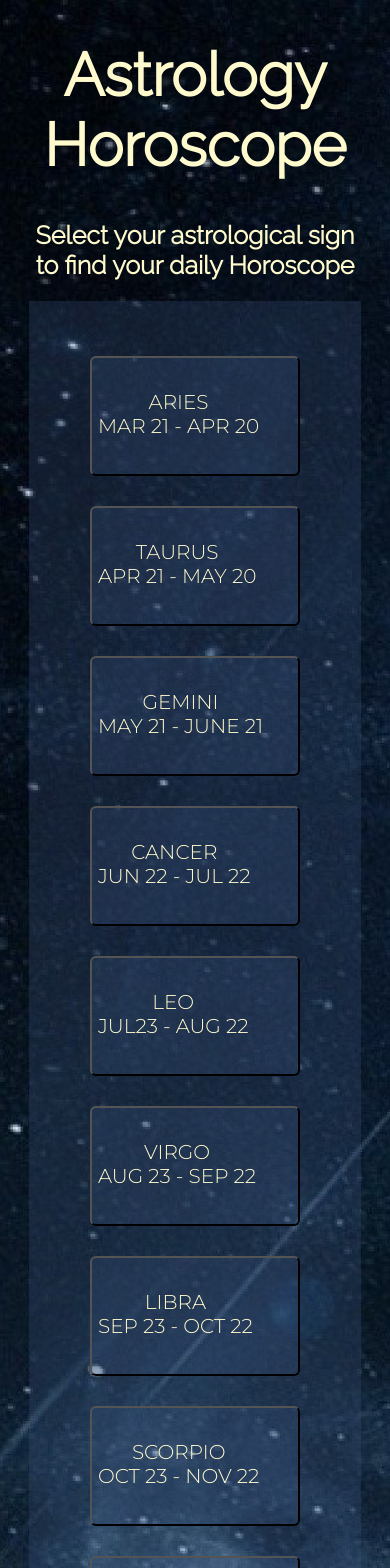
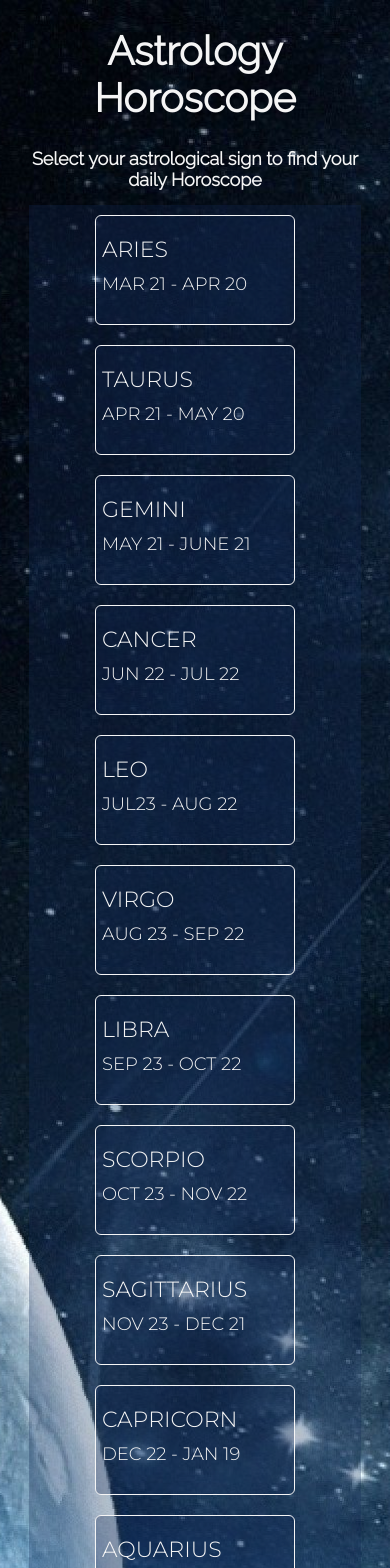
Before and after one commit to mzubtsova/Horoscope, a React (Create React App) app: page / in a window 390 px wide. Shown: the top 1568 px of the page. Built offline with nearby package versions, Linux system fonts and the light colour scheme.

Commit message:
updated fonts & added media queries

```diff
--- a/src/App.css
+++ b/src/App.css
@@ -4,7 +4,7 @@ html{
   font-size: 125%;
     padding: 0;
     margin: 0;
-    color: #fffacd;
+    color: whitesmoke;
     background-image: url(../assets/background.jpg);
     background-position: center;
     background-size: cover;
@@ -36,9 +36,7 @@ html{
   display: flex;
   justify-content: center;
   flex-wrap: wrap;
-  background-color: rgba(56, 78, 121, 0.295);
-  /* box-shadow: 0 5px 15px rgba(0,0,0,.35); */
-  padding: 40px 40px;
+  background-color: rgba(20, 42, 87, 0.295);
 
 }
 
@@ -61,56 +59,121 @@ text-align: center;
 display: flex;
 flex-direction: column;
 margin:15px;
-background-color: rgba(56, 78, 121, 0.295);
+background-color: rgba(20, 42, 87, 0.295);
 text-transform: uppercase;
 border-radius: 0.3rem;
-color: #fffacd;
-font-size: 20px;
+color: whitesmoke;
+font-size: 25px;
 font-family: 'Montserrat', sans-serif;
+border: 1px solid whitesmoke;
 }
 
 .dayOptions{
-
   text-align: center;
   align-items: center;
-
-  padding-top: 50px;
   justify-content: space-around;
-
-  background-color: rgba(56, 78, 121, 0.295);
+  background-color: rgba(20, 42, 87, 0.295);
   padding: 20px 0;
-
-
 }
 #yesterday,
 #today,
 #tomorrow{
   font-family: 'Raleway', sans-serif;
-
   max-width: 100%;
   width: calc(100%/3);
   height: 40px;
   margin: 7px;
-  color: #fffacd;
+  color: whitesmoke;
   border-radius: 0.3rem;
-  background-color: rgba(56, 78, 121, 0.295);
-  font-size: 20px;
+  background-color: rgba(20, 42, 87, 0.295);
+  font-size: 23px;
 }
 
 .resultsSection{
-
-  background-color: rgba(56, 78, 121, 0.295);
+  background-color: rgba(26, 35, 53, 0.295);
   padding: 20px 0;
-  font-family: 'Raleway', sans-serif;
-  font-size: 28px;
+  font-family: 'Montserrat', sans-serif;
+  font-size: 25px;
   text-align: center;
-
 }
 
 .footer{
-  padding-top: 10px;
+padding-top: 10px;
 font-family: 'Raleway', sans-serif;
-font-size: 22px;
+font-size: 20px;
 text-align: center;
+}
+.buttons span{
+  margin-top: 10px;
+  font-family: 'Montserrat', sans-serif;
+  font-size: 18px;
+}
 
+@media (max-width: 700px){
+  .buttons{
+    padding: 0;
+    margin: 0;
 }
+}
+
+@media (max-width: 774px){
+  .resultsSection{
+    font-size: 22px;
+  }
+#yesterday,
+#today,
+#tomorrow{
+  display: flex;
+justify-content: center;
+flex-wrap: wrap;
+width: 90%;
+}
+}
+
+@media (max-width: 525px){
+  .header{
+    font-size: 26px;
+  }
+  .header h2{
+    font-size: 21px;
+  }
+#yesterday,
+#today,
+#tomorrow{
+  font-size: 22px;
+}
+}
+
+@media (max-width: 410px){
+  .header{
+    font-size: 20px;
+  }
+  .header h2{
+    font-size: 18px;
+  }
+  .buttons span{
+    font-size: 18px;
+  }
+#aries,
+#taurus,
+#gemini,
+#cancer,
+#leo,
+#virgo,
+#libra,
+#scorpio,
+#sagittarius,
+#capricorn,
+#aquarius,
+#pisces{
+  width: 200px;
+  height: 110px;
+  padding-top: 20px;
+  margin: 10px;
+  font-size: 22px;
+}
+.resultsSection,
+.footer{
+  font-size: 20px;
+}
+}
--- a/src/SignButtons.js
+++ b/src/SignButtons.js
@@ -16,40 +16,40 @@ function SignButtons(props) {
         <section>
             <div className='buttons'>
                 <button className="aries" id="aries" onClick={handleSignSelection}>Aries
-                    <br />MAR 21 - APR 20
+                    <span>MAR 21 - APR 20</span>
                 </button>
                 <button className="taurus" id="taurus" onClick={handleSignSelection}>Taurus
-                    <br />APR 21 - MAY 20
+                    <span>APR 21 - MAY 20</span>
                 </button>
                 <button className="gemini" id="gemini" onClick={handleSignSelection}>Gemini
-                <br />MAY 21 - JUNE 21
+                    <span>MAY 21 - JUNE 21</span>
                 </button>
                 <button className="cancer" id="cancer" onClick={handleSignSelection}>Cancer
-                <br />JUN 22 - JUL 22
+                    <span>JUN 22 - JUL 22</span>
                 </button>
                 <button className="leo" id="leo" onClick={handleSignSelection}>Leo
-                    <br />JUL23 - AUG 22
+                    <span>JUL23 - AUG 22</span>
                     </button>
                 <button className="virgo" id="virgo" onClick={handleSignSelection}>Virgo
-                <br />AUG 23 - SEP 22
+                    <span>AUG 23 - SEP 22</span>
                 </button>
                 <button className="libra" id="libra" onClick={handleSignSelection}>Libra
-                <br />SEP 23 - OCT 22
+                    <span>SEP 23 - OCT 22</span>
                 </button>
                 <button className="scorpio" id="scorpio" onClick={handleSignSelection}>Scorpio
-                <br />OCT 23 - NOV 22
+                    <span>OCT 23 - NOV 22</span>
                 </button>
                 <button className="sagittarius" id="sagittarius" onClick={handleSignSelection}>Sagittarius
-                <br />NOV 23 - DEC 21
+                    <span>NOV 23 - DEC 21</span>
                 </button>
                 <button className="capricorn" id="capricorn" onClick={handleSignSelection}>Capricorn
-                DEC 22 - JAN 19
+                    <span>DEC 22 - JAN 19</span>
                 </button>
                 <button className="aquarius" id="aquarius" onClick={handleSignSelection}>Aquarius
-                <br />JAN 20 - FEB 18
+                    <span>JAN 20 - FEB 18</span>
                 </button>
                 <button className="pisces" id="pisces" onClick={handleSignSelection}>Pisces
-                    <br />FEB 19 - MAR 20
+                    <span>FEB 19 - MAR 20</span>
                 </button>
             </div>
             <div className="results">
```
